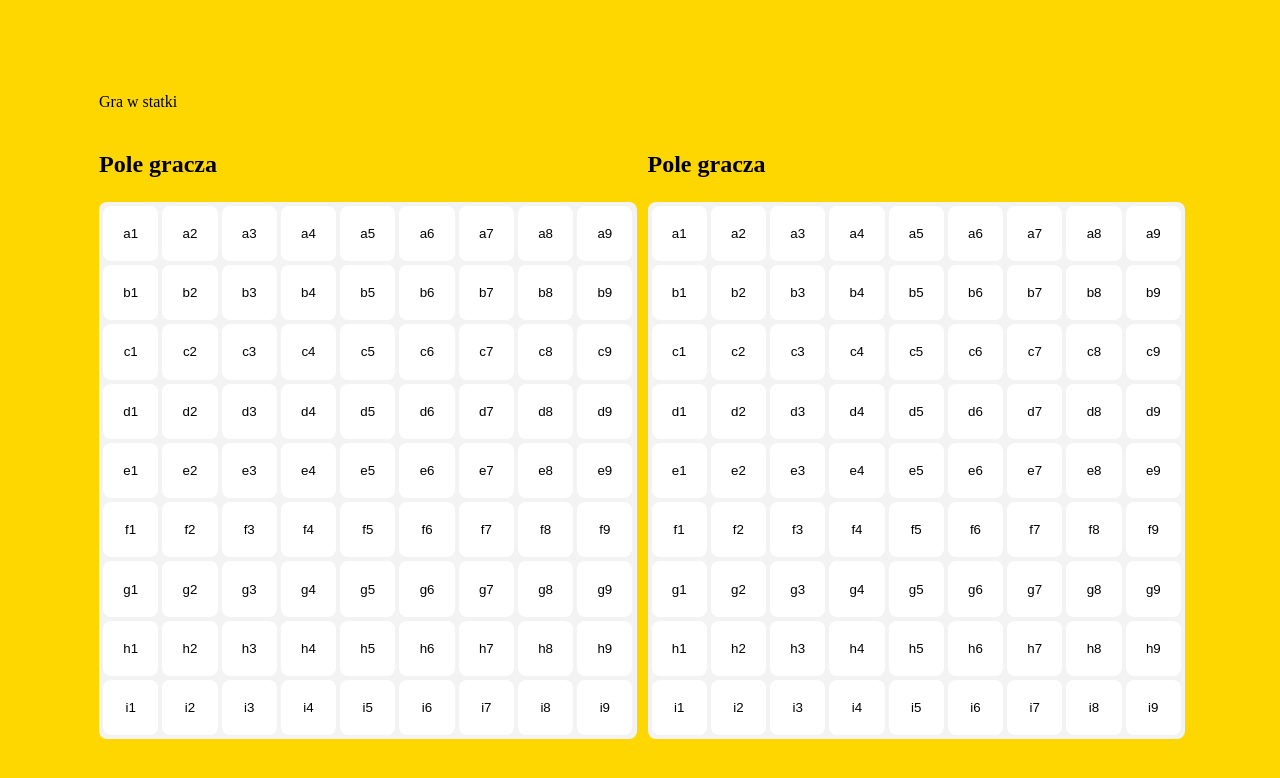
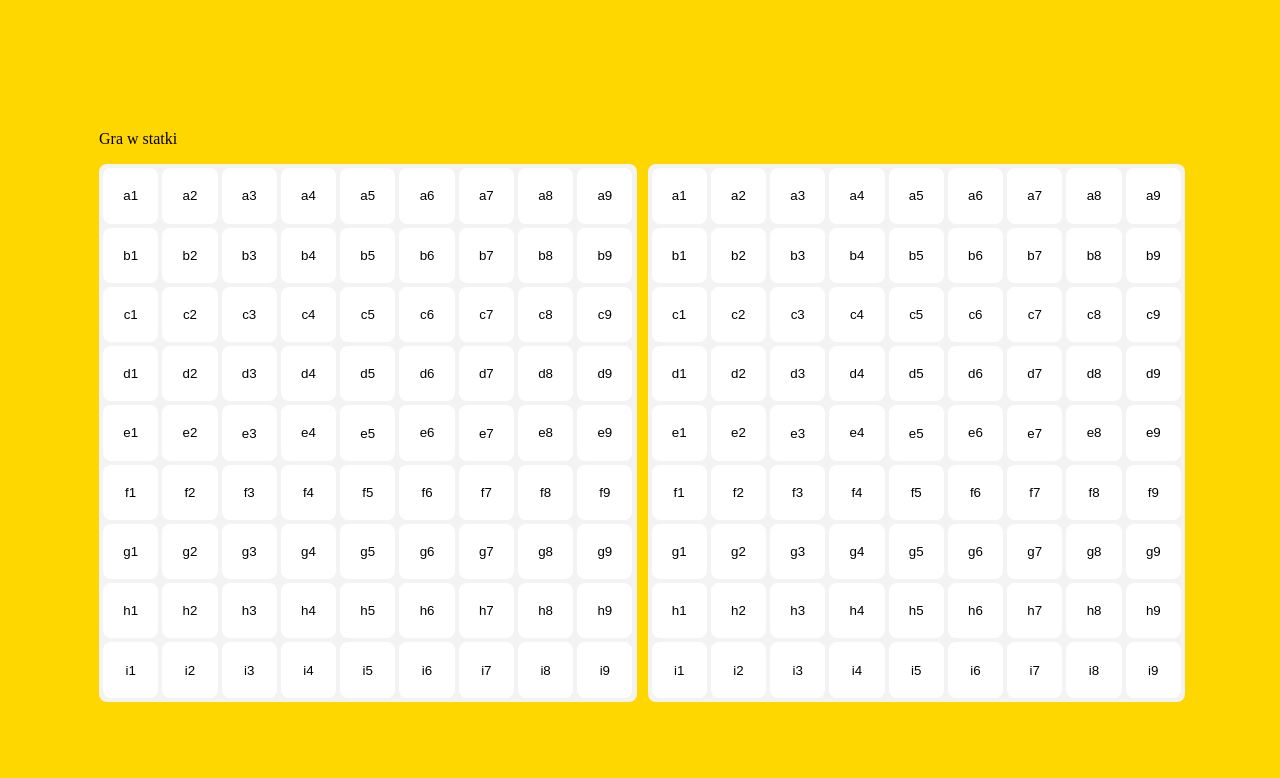
Before and after one commit to Bartholomeas/ships-game-oop, a React (Vite) app: page / in a window 1280 px wide. Shown: the top 778 px of the page. Built offline with nearby package versions, Linux system fonts and the light colour scheme.

Commit message:
player passing down methods

```diff
--- a/src/App.tsx
+++ b/src/App.tsx
@@ -4,22 +4,25 @@ import Player from "./components/Player";
 import * as style from "./App.module.css";
 
 class App extends Component {
-  PlayerOne: any;
-  PlayerTwo: any;
+  constructor(private PlayerOne: any, private PlayerTwo: any, props: any) {
+    super(props);
+    this.PlayerOne = new Player(1, 4, true);
+    this.PlayerTwo = new Player(2, 5, false);
+  }
 
   componentDidMount() {
-    this.PlayerOne = new Player(1, 4, true);
-    this.PlayerTwo = new Player(2, 5, false);
-    // console.log(this.PlayerOne, this.PlayerTwo);
+    // console.log(this.PlayerOne.id);
   }
+  // console.log(this.PlayerOne)
 
+  // playerId={this.PlayerOne.id}
   render() {
     return (
       <div>
         <p>Gra w statki</p>
         <div className={style.wrapper}>
-          <Board clickHandler={() => this.PlayerOne.clickHandler()} />
-          <Board clickHandler={() => this.PlayerTwo.clickHandler()} />
+          <Board playerId={this.PlayerOne.id} clickHandler={() => this.PlayerOne.clickHandler()} />
+          <Board playerId={this.PlayerTwo.id} clickHandler={() => this.PlayerTwo.clickHandler()} />
         </div>
       </div>
     );
--- a/src/components/Board.tsx
+++ b/src/components/Board.tsx
@@ -16,10 +16,14 @@ export default class Board extends Component<any, { x: number[]; y: string[] }>
     };
   }
 
+  componentDidMount() {
+    console.log(this.props);
+  }
+
   render() {
     return (
       <div className={style.wrapper}>
-        <p>Pole gracza {this.props.playerId}</p>
+        {/* <p>Pole gracza {this.props.playerId}</p> */}
         <div className={style.position__wrapper}>
           {this.state.y.map(item =>
             this.state.x.map(el => (
--- a/src/components/Player.tsx
+++ b/src/components/Player.tsx
@@ -4,6 +4,7 @@ import Ship from "./Ship";
 export default class Player extends Component {
   constructor(public id: number, public shipsLeft: number, public myTurn: boolean, props?: any) {
     super(props);
+    this.state = { onePoleShip: 4, twoPoleShip: 3, threePoleShip: 2, fourPoleShip: 1 };
   }
 
   componentDidMount() {
```
